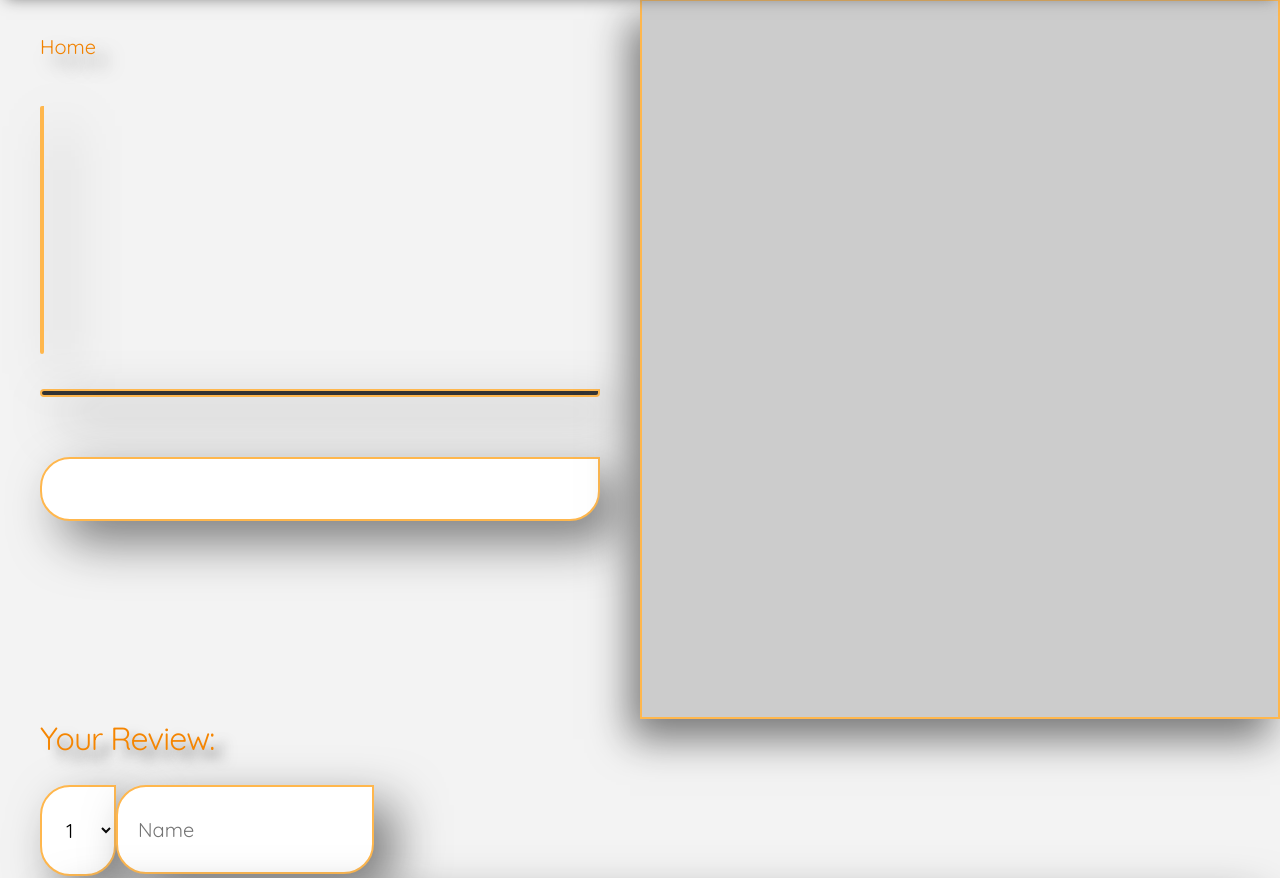
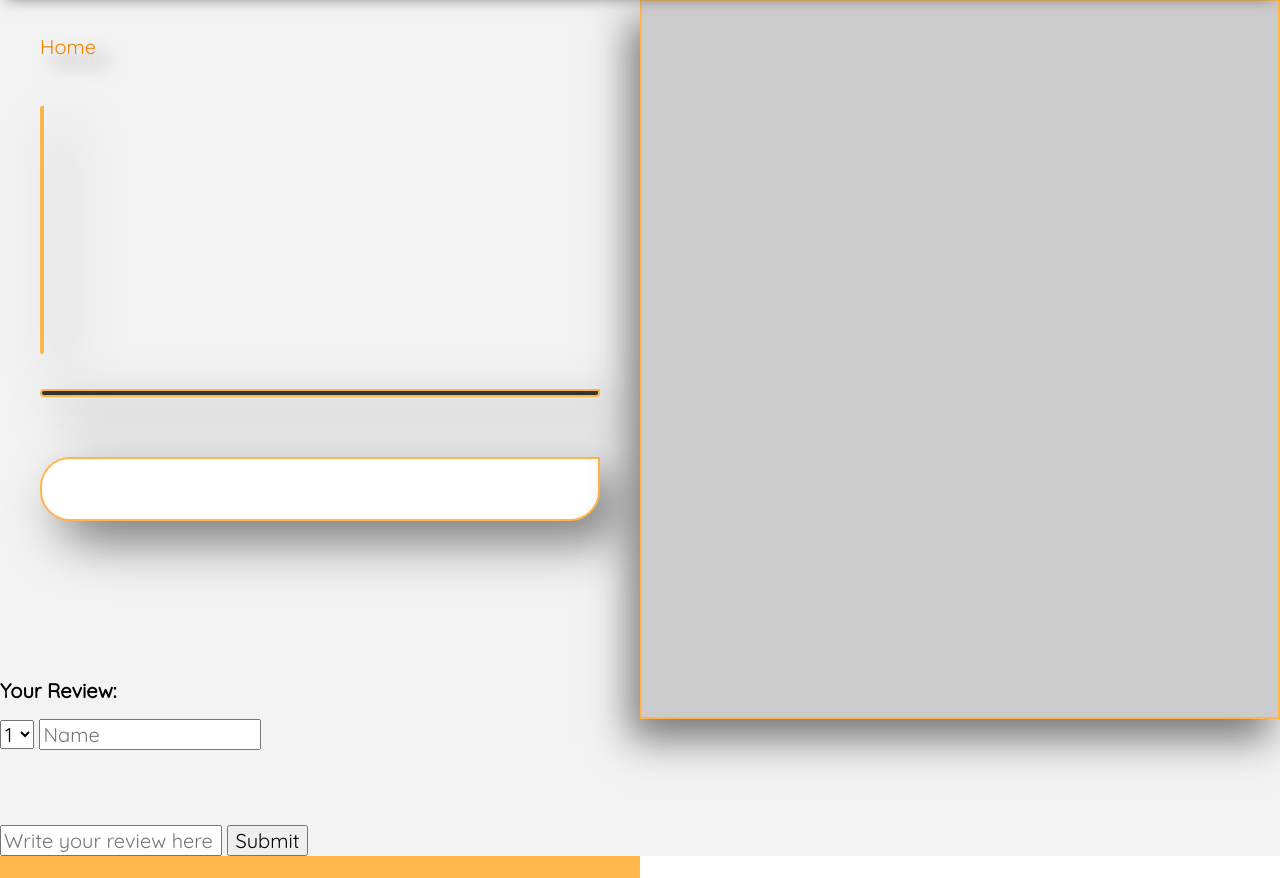
Before and after one commit to iArunava/Restaurant-Stage-3, a website: page restaurant.html in a window 1280 px wide. Shown: the part 76-954 px from the top of the page. Drawn offline with nearby package versions, Linux system fonts and the light colour scheme.

Commit message:
feat: Style optimization

```diff
--- a/css/styles.css
+++ b/css/styles.css
@@ -21,27 +21,7 @@ a:hover, a:visited {
   color: #fcfcfc33;
   max-width: 95%; }
 
-  .star--clicked {
-    color: #ffa500;
-  }
-
-  .star--not-clicked {
-    color: #777;
-  }
-
-  #id--user-rating, #id--user-name {
-    float: left;
-    background-color: #fff;
-    border-radius: 30px 0px 30px 30px;
-    -webkit-box-shadow: 1em 1em 2.5em 0em #777;
-        box-shadow: 1em 1em 2.5em 0em #777;
-    padding: 30px 20px 30px;
-    border: 2px solid #FFB74D;
-  }
-
-/* ----------------------------- */
-/* ----------------------------- */
-
+/* ----------- */
 ul, li {
   color: #333;
   margin: 0px; }
@@ -338,13 +318,12 @@ nav h1 a {
 #reviews-container {
   padding: 30px 40px 80px; }
 
-#reviews-container h2, #id--review-form h2 {
+#reviews-container h2 {
   color: #f58500;
   font-size: 24pt;
   font-weight: 300;
   letter-spacing: -1px;
-  padding-bottom: 1pt;
-  text-shadow: 12px 10px 12px #777; }
+  padding-bottom: 1pt; }
 
 #reviews-list {
   margin: 0;
@@ -394,40 +373,11 @@ nav h1 a {
       -ms-flex-pack: justify;
           justify-content: space-between; }
 
+#reviews-container h2 {
+  text-shadow: 12px 10px 12px #777; }
+
 .reviewer-name {
   color: #FF9100; }
-
-#id--review-form {
-  padding: 30px 40px 80px;
-}
-
-#id--review-form h2 {
-  align-content: center;
-}
-
-#id--user-review {
-  min-width: 100%;
-  background-color: #fff;
-  border-radius: 30px 0px 30px 30px;
-  -webkit-box-shadow: 1em 1em 2.5em 0em #777;
-          box-shadow: 1em 1em 2.5em 0em #777;
-  padding: 30px 20px 30px;
-  border: 2px solid #FFB74D;
-}
-
-#btn--submit-review {
-  background-color: orange;
-  border-bottom: 3px solid #eee;
-  color: #fff;
-  margin: 15px 0 0;
-  padding: 8px 30px 10px;
-  text-align: center;
-  text-transform: uppercase;
-  cursor: pointer;
-  font-size: .9em;
-  border-radius: 30px 0px 30px 30px;
-  border: 2px solid #FFB74D;
-}
 
 @media only screen and (max-width: 875px) {
   .inside #map-container {
@@ -487,16 +437,6 @@ nav h1 a {
     -webkit-box-align: center;
         -ms-flex-align: center;
             align-items: center; }
-
-  #id--review-form {
-    display: flex;
-    flex-wrap: wrap;
-    flex-direction: column;
-    justify-content: space-around;
-    align-items: center;
-    min-width: 100%;
-  }
-
   #reviews-list li {
     min-width: 100%; }
   .inside #footer {
--- a/package.json
+++ b/package.json
@@ -18,6 +18,8 @@
   "homepage": "https://github.com/iArunava/Restaurant-Stage-2#readme",
   "dependencies": {
     "gulp-cli": "^2.0.1",
+    "gulp-concat": "^2.6.1",
+    "gulp-uglify": "^3.0.1",
     "idb": "^2.1.3"
   },
   "devDependencies": {
```
Also changed, not shown: gulpfile.js (+16 -0 lines), 1 other file.
